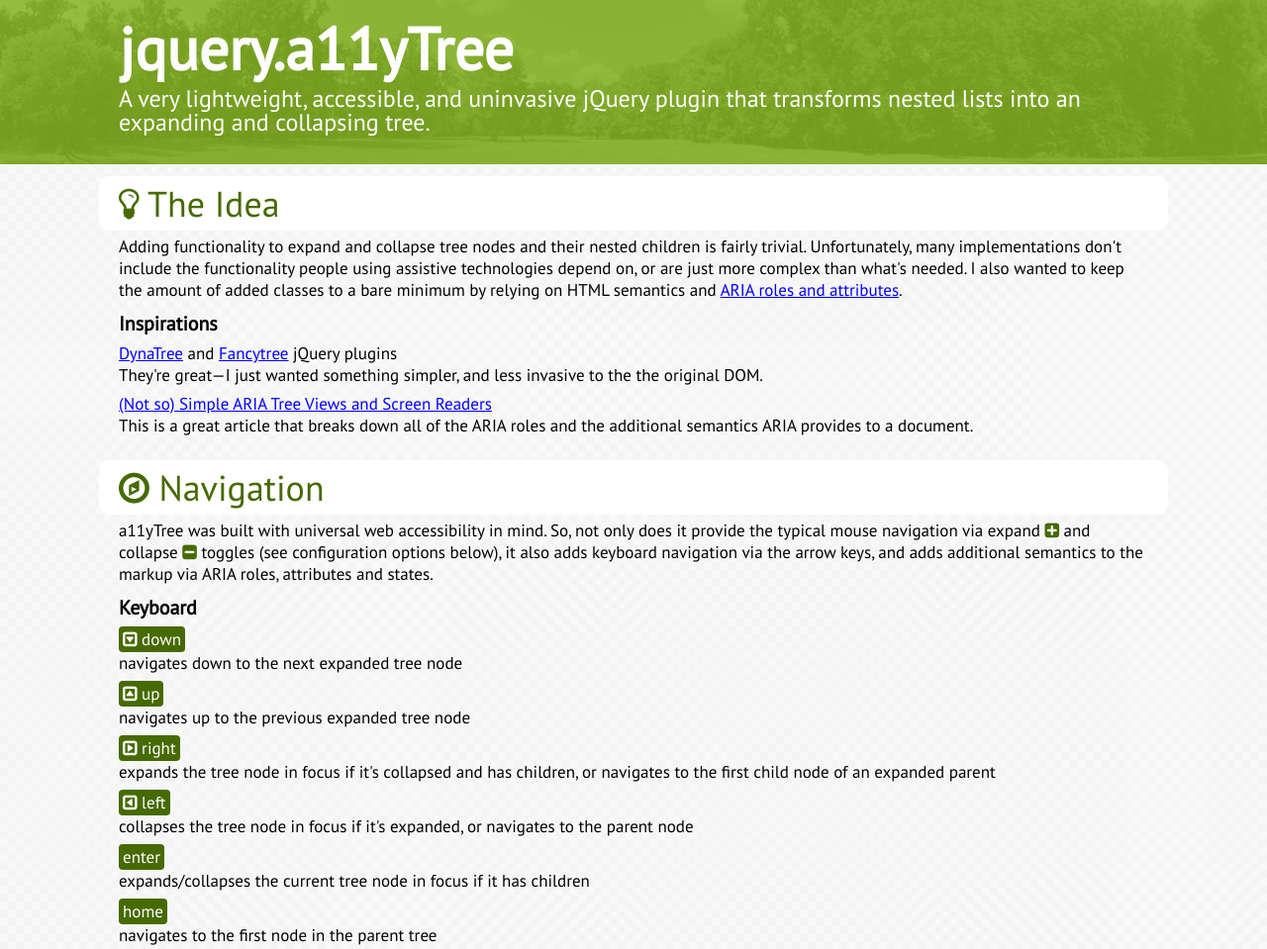
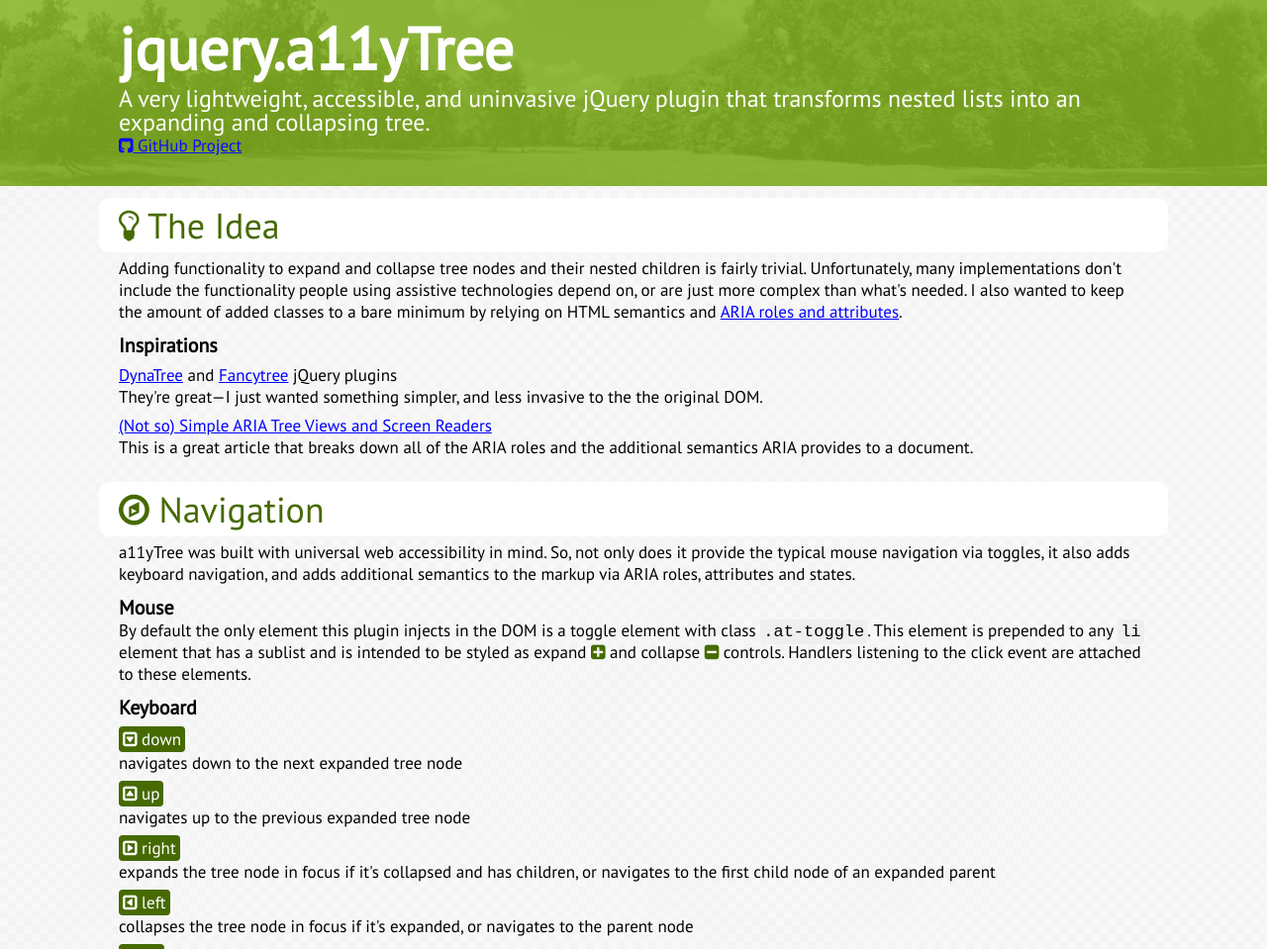
Before and after one commit to longmatthewh/longmatthewh.github.io, a website: page a11yTree/index.html in a window 1280 px wide. Shown: the top 959 px of the page at 99% size. Drawn offline with nearby package versions, Linux system fonts and the light colour scheme.

Commit message:
more content updates

```diff
--- a/a11yTree/index.html
+++ b/a11yTree/index.html
@@ -14,6 +14,7 @@
         <header>
             <h1>jquery.a11yTree</h1>
             <p>A very lightweight, accessible, and uninvasive jQuery plugin that transforms nested lists into an expanding and collapsing tree.</p>
+            <a href="https://github.com/longmatthewh/jquery-a11ytree"><i class="fa fa-github-square"></i> GitHub Project</a>
         </header>
         <main>
             <section>
@@ -30,8 +31,12 @@
             <section>
                 <header>
                     <h2><i class="fa fa-compass"></i> Navigation</h2>
-                    a11yTree was built with universal web accessibility in mind. So, not only does it provide the typical mouse navigation via expand <i class="fa fa-plus-square"></i> and collapse <i class="fa fa-minus-square"></i> toggles (see configuration options below), it also adds keyboard navigation via the arrow keys, and adds additional semantics to the markup via ARIA roles, attributes and states.
+                    a11yTree was built with universal web accessibility in mind. So, not only does it provide the typical mouse navigation via toggles, it also adds keyboard navigation, and adds additional semantics to the markup via ARIA roles, attributes and states.
                 </header>
+                <section>
+                    <h3>Mouse</h3>
+                    By default the only element this plugin injects in the DOM is a toggle element with class <code>.at-toggle</code>. This element is prepended to any <code>li</code> element that has a sublist and is intended to be styled as expand <i class="fa fa-plus-square"></i> and collapse <i class="fa fa-minus-square"></i> controls. Handlers listening to the click event are attached to these elements.
+                </section>
                 <section>
                     <h3>Keyboard</h3>
                     <dl id="keyboard-nav-description">
@@ -105,7 +110,7 @@
                 <h2><i class="fa fa-cogs"></i> Config Options</h2>
                 <section>
                     <h3>Defaults</h3>
-                    The example above does pass in some options to utilize <a href="http://fortawesome.github.io/Font-Awesome/">Font Awesome</a> icon fonts as the toggles. When no options are specified, the toggles are full CSS you get this:
+                    The example above does pass in some options to utilize <a href="http://fortawesome.github.io/Font-Awesome/">Font Awesome</a> icon fonts as the toggles. When no options are specified, the toggles can be styled with techniques like using background images or <code>:before</code> or <code>:after</code> pseudo elements.
                     <div id="options-default"></div>
                 </section>
             </section>
```
